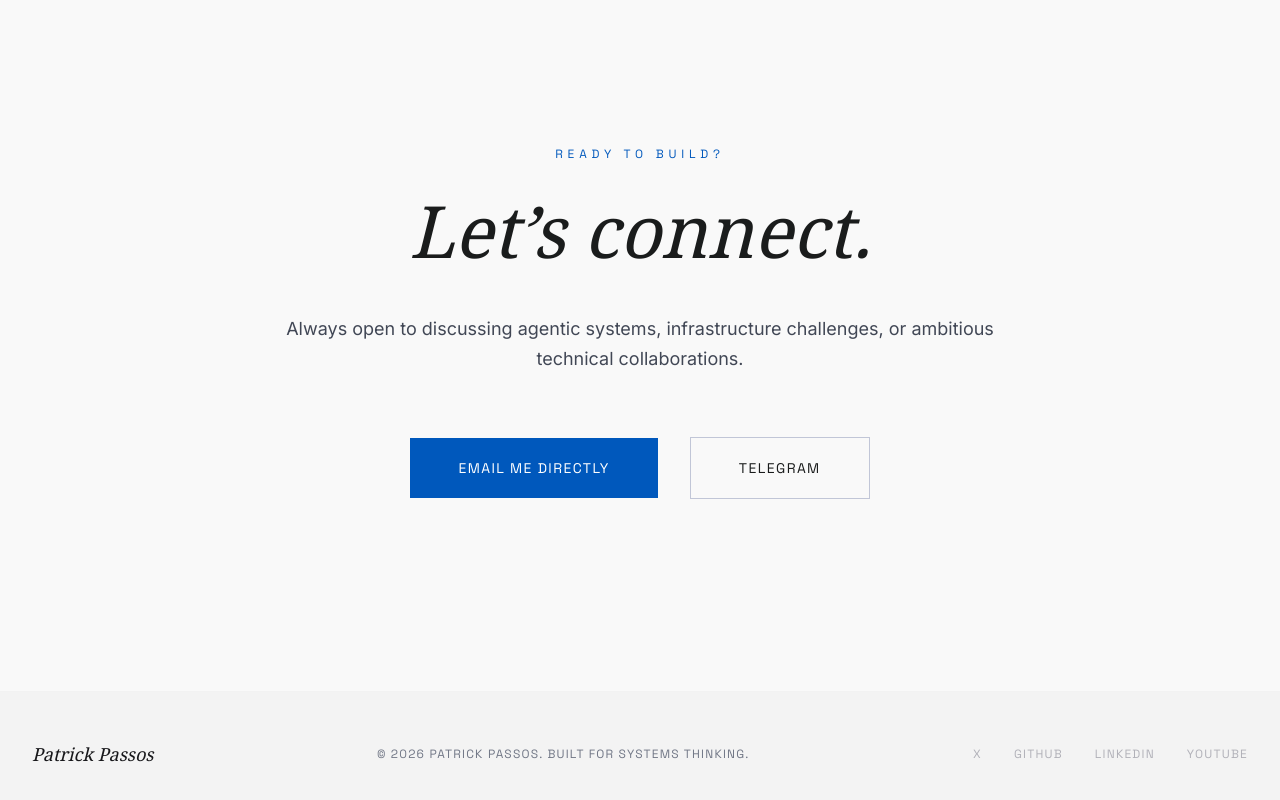
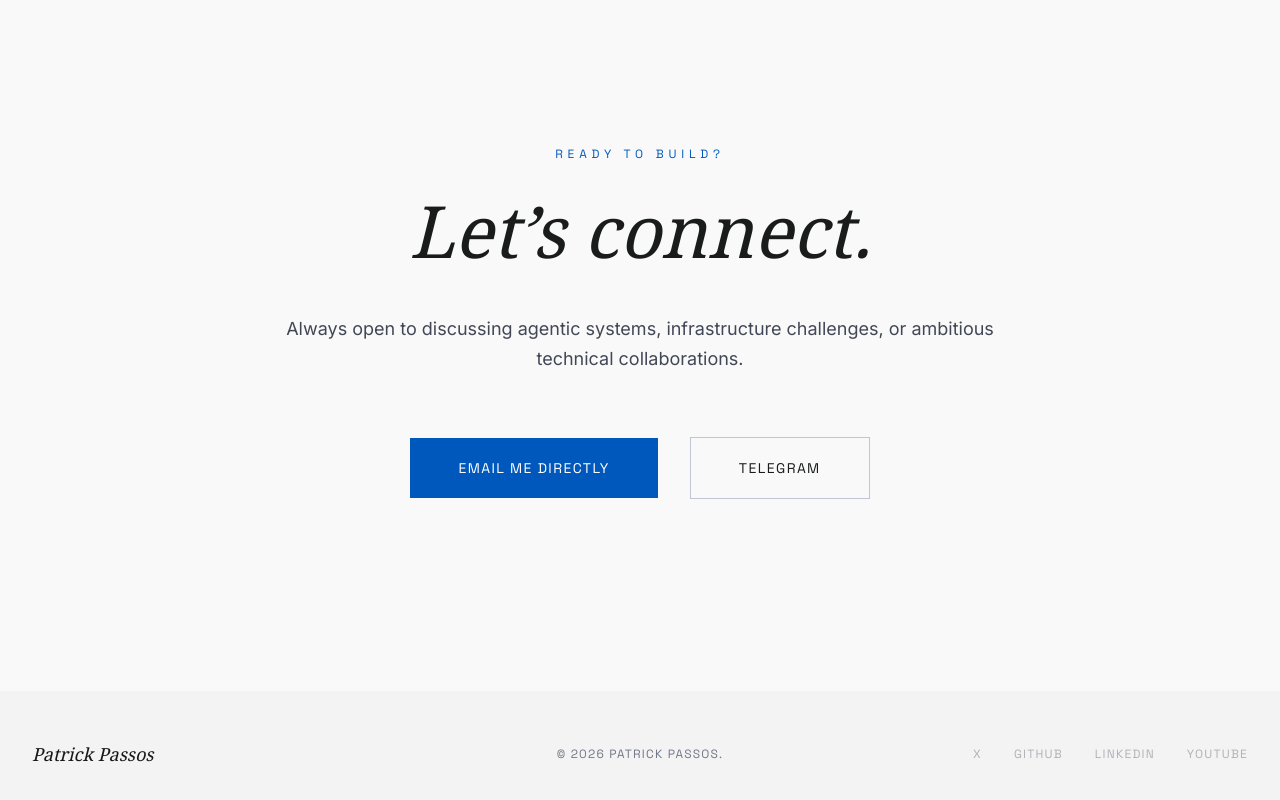
Before and after one commit to patrickpassosb/mywebsite, a Next.js app: page / in a window 1280 px wide. Shown: the part 5032-5832 px from the top of the page. Built offline with nearby package versions, Linux system fonts and the light colour scheme.

Commit message:
style: update footer layout to grid and simplify copyright text

```diff
--- a/src/app/layout.tsx
+++ b/src/app/layout.tsx
@@ -62,14 +62,14 @@ export default function RootLayout({
 
         {/* Footer */}
         <footer className="w-full py-12 bg-[#f3f3f3] dark:bg-zinc-900 border-t border-zinc-200/10">
-          <div className="flex flex-col md:flex-row justify-between items-center px-8 max-w-screen-2xl mx-auto">
-            <div className="font-serif italic text-zinc-900 dark:text-zinc-100 text-lg mb-4 md:mb-0">
+          <div className="grid grid-cols-1 md:grid-cols-3 items-center px-8 max-w-screen-2xl mx-auto gap-6 md:gap-0">
+            <div className="font-serif italic text-zinc-900 dark:text-zinc-100 text-lg text-center md:text-left">
               Patrick Passos
             </div>
-            <div className="text-xs font-mono tracking-widest uppercase text-[#717786] dark:text-zinc-400 mb-6 md:mb-0">
-              © {new Date().getFullYear()} Patrick Passos. Built for systems thinking.
+            <div className="text-xs font-mono tracking-widest uppercase text-[#717786] dark:text-zinc-400 text-center">
+              © {new Date().getFullYear()} Patrick Passos.
             </div>
-            <div className="flex gap-8">
+            <div className="flex justify-center md:justify-end gap-8">
               <a href="https://x.com/patrickpassosb" target="_blank" rel="noopener noreferrer" className="text-xs font-mono tracking-widest uppercase text-zinc-400 dark:text-zinc-500 hover:text-[#0058bc] dark:hover:text-[#0070eb] hover:underline decoration-[#0058bc] underline-offset-4 transition-all opacity-80 hover:opacity-100">X</a>
               <a href="https://github.com/patrickpassosb" target="_blank" rel="noopener noreferrer" className="text-xs font-mono tracking-widest uppercase text-zinc-400 dark:text-zinc-500 hover:text-[#0058bc] dark:hover:text-[#0070eb] hover:underline decoration-[#0058bc] underline-offset-4 transition-all opacity-80 hover:opacity-100">GitHub</a>
               <a href="https://www.linkedin.com/in/patrickpassosb/" target="_blank" rel="noopener noreferrer" className="text-xs font-mono tracking-widest uppercase text-zinc-400 dark:text-zinc-500 hover:text-[#0058bc] dark:hover:text-[#0070eb] hover:underline decoration-[#0058bc] underline-offset-4 transition-all opacity-80 hover:opacity-100">LinkedIn</a>
```
